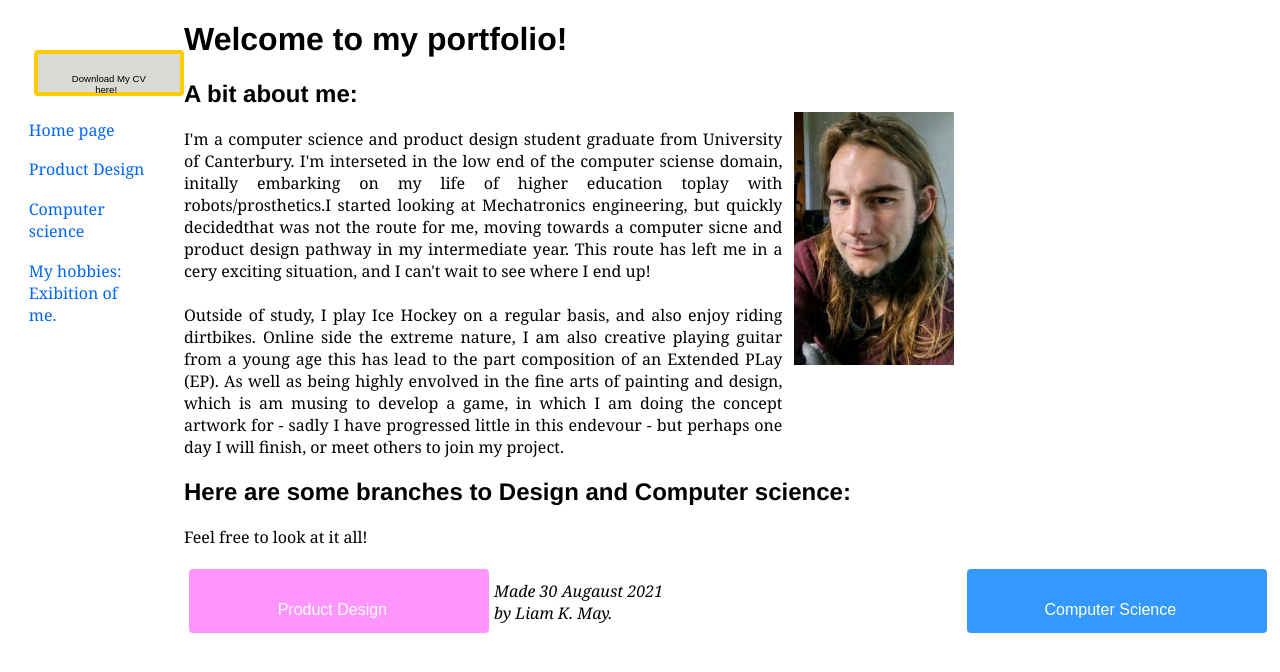
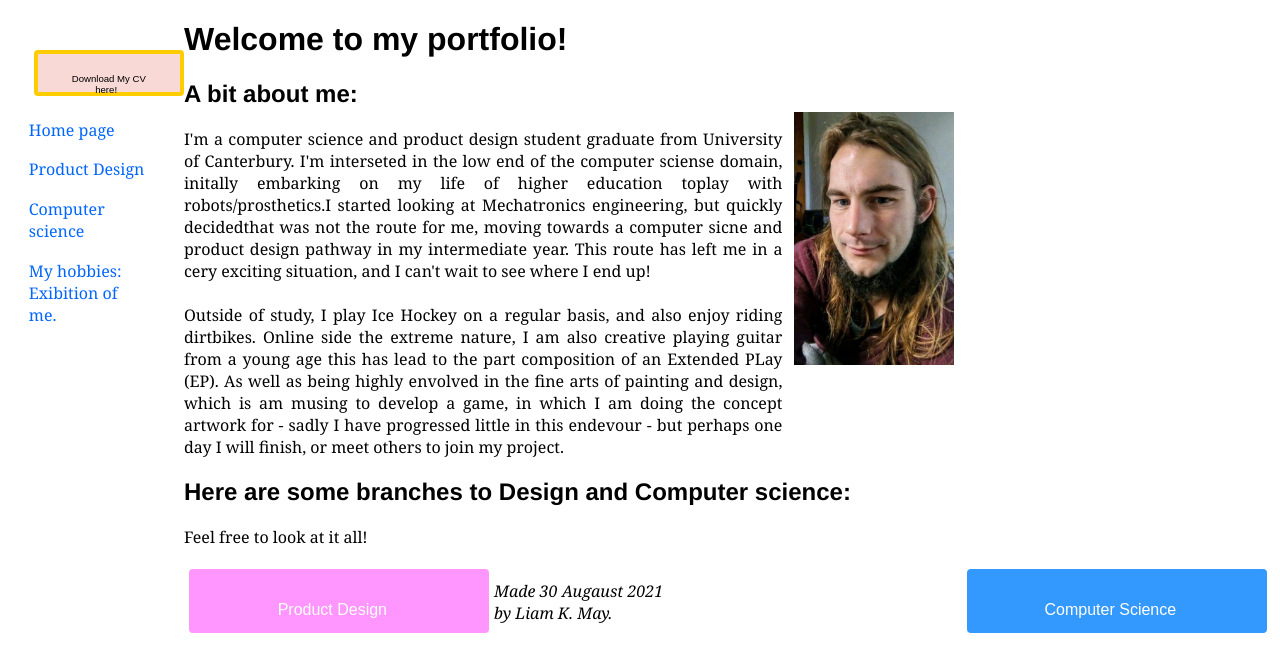
Before and after one commit to TheTriangleTrippa/Portfolio, a Jekyll site: the page built from index.html, in a window 1280 px wide. Shown: the top 672 px of the page. Built offline with Jekyll 4.4.1, drawn with Linux system fonts in a browser that asks for light colours.

Commit message:
Update stylesheet.css

```diff
--- a/assets/css/stylesheet.css
+++ b/assets/css/stylesheet.css
@@ -132,7 +132,7 @@ address.site_signing{
  .dl-button .button {
   display: inline;
 
-  background-color: #d9d9d6;
+  background-color: #f9d9d6;
   border: 4px solid #ffcc00;
   color: black;
   text-align: center;
```
